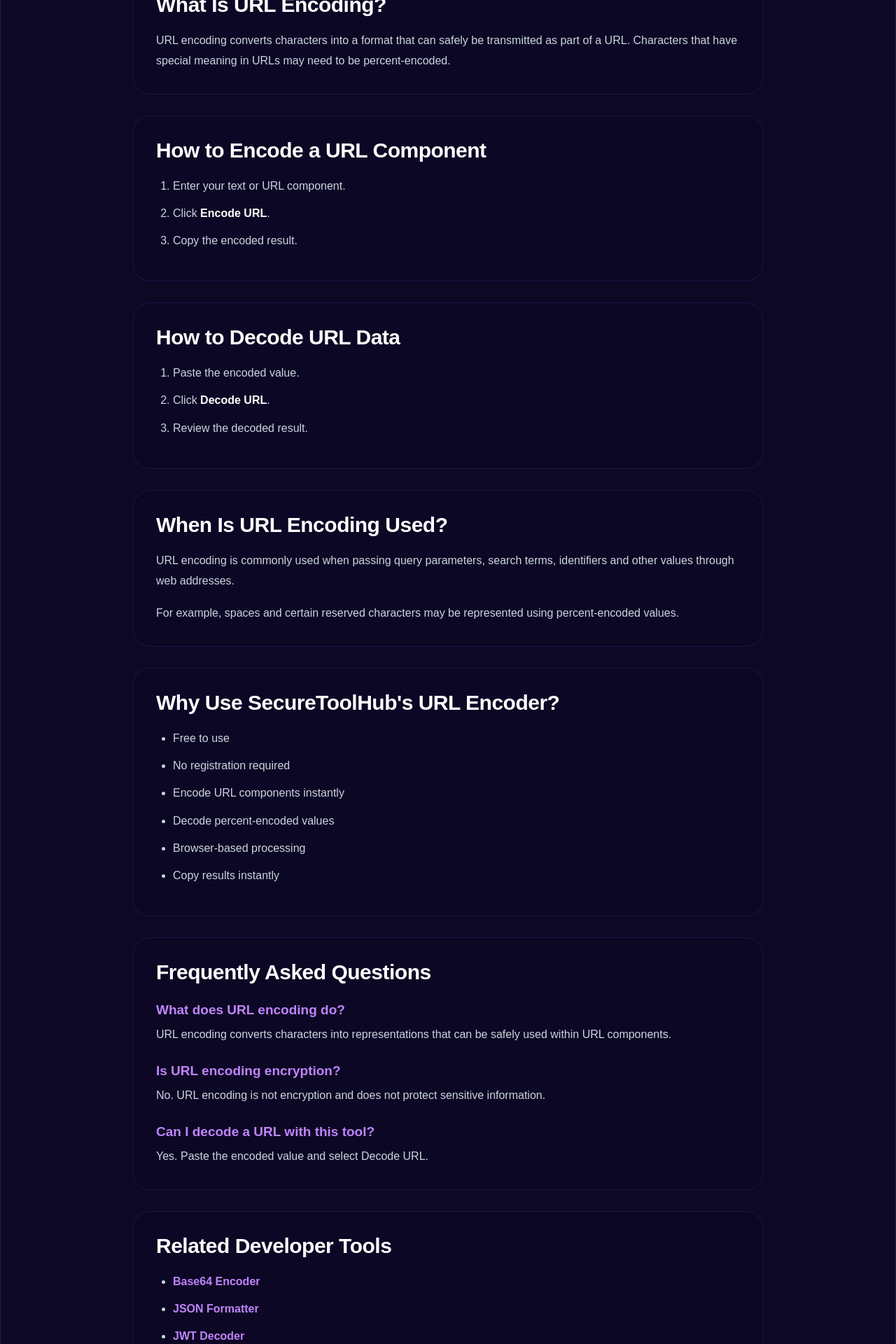
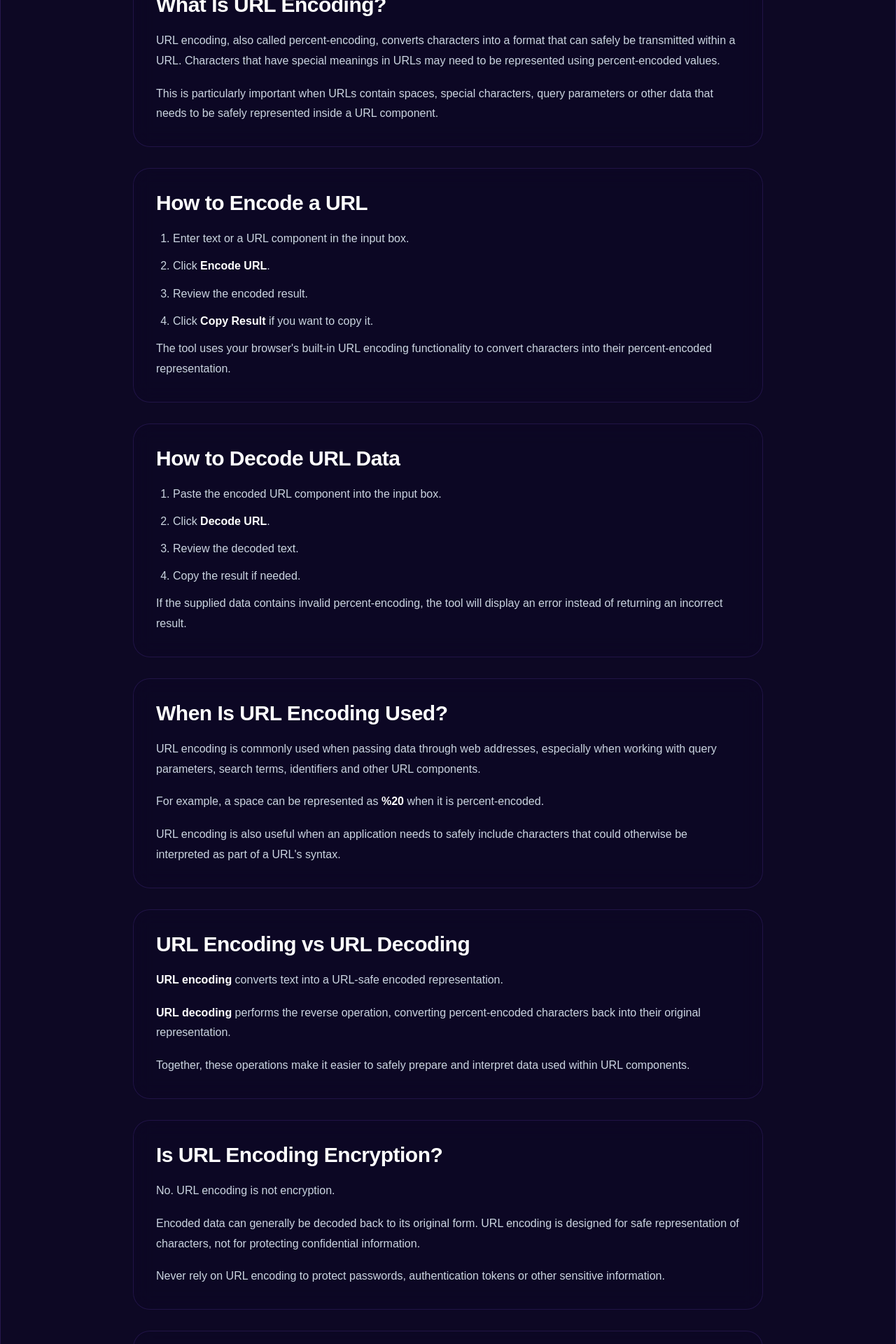
Before and after one commit to Tshepiso25/Securetoolhub, a React (Vite) app: page /url-encoder in a window 1280 px wide. Shown: the part 880-2800 px from the top of the page at 70% size. Built offline with nearby package versions, Linux system fonts and the light colour scheme.

Commit message:
Improve URL encoder SEO and functionality

```diff
--- a/src/pages/UrlEncoder.jsx
+++ b/src/pages/UrlEncoder.jsx
@@ -9,7 +9,7 @@ function UrlEncoder() {
   const [copied, setCopied] = useState(false)
 
   const encodeUrl = () => {
-    if (!input) {
+    if (!input.trim()) {
       setError("Please enter text or a URL to encode.")
       setOutput("")
       return
@@ -26,7 +26,7 @@ function UrlEncoder() {
   }
 
   const decodeUrl = () => {
-    if (!input) {
+    if (!input.trim()) {
       setError("Please enter encoded URL data to decode.")
       setOutput("")
       return
@@ -38,7 +38,9 @@ function UrlEncoder() {
       setCopied(false)
     } catch {
       setOutput("")
-      setError("Invalid encoded URL data.")
+      setError(
+        "Invalid encoded URL data. Check that the percent-encoded characters are valid."
+      )
     }
   }
 
@@ -48,12 +50,13 @@ function UrlEncoder() {
     try {
       await navigator.clipboard.writeText(output)
       setCopied(true)
+      setError("")
 
       setTimeout(() => {
         setCopied(false)
       }, 1800)
     } catch {
-      setError("Unable to copy the result.")
+      setError("Unable to copy the result. Please copy it manually.")
     }
   }
 
@@ -67,7 +70,7 @@ function UrlEncoder() {
   return (
     <ToolLayout
       title="URL Encoder & Decoder"
-      description="Encode and decode URL components instantly with this free online URL encoding tool."
+      description="Encode and decode URL components instantly with this free online URL encoding and decoding tool."
     >
       {copied && <div className="toast">✅ Result copied</div>}
 
@@ -95,7 +98,7 @@ function UrlEncoder() {
 
       <textarea
         className="tool-textarea"
-        placeholder="Result will appear here..."
+        placeholder="Encoded or decoded result will appear here..."
         value={output}
         readOnly
       />
@@ -114,43 +117,108 @@ function UrlEncoder() {
           <h2>What Is URL Encoding?</h2>
 
           <p>
-            URL encoding converts characters into a format that can safely be
-            transmitted as part of a URL. Characters that have special meaning
-            in URLs may need to be percent-encoded.
+            URL encoding, also called percent-encoding, converts characters
+            into a format that can safely be transmitted within a URL.
+            Characters that have special meanings in URLs may need to be
+            represented using percent-encoded values.
+          </p>
+
+          <p>
+            This is particularly important when URLs contain spaces, special
+            characters, query parameters or other data that needs to be safely
+            represented inside a URL component.
           </p>
         </div>
 
         <div className="tool-info-card">
-          <h2>How to Encode a URL Component</h2>
+          <h2>How to Encode a URL</h2>
 
           <ol>
-            <li>Enter your text or URL component.</li>
+            <li>Enter text or a URL component in the input box.</li>
             <li>Click <strong>Encode URL</strong>.</li>
-            <li>Copy the encoded result.</li>
+            <li>Review the encoded result.</li>
+            <li>Click <strong>Copy Result</strong> if you want to copy it.</li>
           </ol>
+
+          <p>
+            The tool uses your browser's built-in URL encoding functionality
+            to convert characters into their percent-encoded representation.
+          </p>
         </div>
 
         <div className="tool-info-card">
           <h2>How to Decode URL Data</h2>
 
           <ol>
-            <li>Paste the encoded value.</li>
+            <li>Paste the encoded URL component into the input box.</li>
             <li>Click <strong>Decode URL</strong>.</li>
-            <li>Review the decoded result.</li>
+            <li>Review the decoded text.</li>
+            <li>Copy the result if needed.</li>
           </ol>
+
+          <p>
+            If the supplied data contains invalid percent-encoding, the tool
+            will display an error instead of returning an incorrect result.
+          </p>
         </div>
 
         <div className="tool-info-card">
           <h2>When Is URL Encoding Used?</h2>
 
           <p>
-            URL encoding is commonly used when passing query parameters,
-            search terms, identifiers and other values through web addresses.
+            URL encoding is commonly used when passing data through web
+            addresses, especially when working with query parameters,
+            search terms, identifiers and other URL components.
           </p>
 
           <p>
-            For example, spaces and certain reserved characters may be
-            represented using percent-encoded values.
+            For example, a space can be represented as
+            <strong> %20</strong> when it is percent-encoded.
+          </p>
+
+          <p>
+            URL encoding is also useful when an application needs to safely
+            include characters that could otherwise be interpreted as part of
+            a URL's syntax.
+          </p>
+        </div>
+
+        <div className="tool-info-card">
+          <h2>URL Encoding vs URL Decoding</h2>
+
+          <p>
+            <strong>URL encoding</strong> converts text into a URL-safe encoded
+            representation.
+          </p>
+
+          <p>
+            <strong>URL decoding</strong> performs the reverse operation,
+            converting percent-encoded characters back into their original
+            representation.
+          </p>
+
+          <p>
+            Together, these operations make it easier to safely prepare and
+            interpret data used within URL components.
+          </p>
+        </div>
+
+        <div className="tool-info-card">
+          <h2>Is URL Encoding Encryption?</h2>
+
+          <p>
+            No. URL encoding is not encryption.
+          </p>
+
+          <p>
+            Encoded data can generally be decoded back to its original form.
+            URL encoding is designed for safe representation of characters,
+            not for protecting confidential information.
+          </p>
+
+          <p>
+            Never rely on URL encoding to protect passwords, authentication
+            tokens or other sensitive information.
           </p>
         </div>
 
@@ -162,8 +230,10 @@ function UrlEncoder() {
             <li>No registration required</li>
             <li>Encode URL components instantly</li>
             <li>Decode percent-encoded values</li>
-            <li>Browser-based processing</li>
+            <li>Runs directly in your browser</li>
+            <li>No software installation required</li>
             <li>Copy results instantly</li>
+            <li>Simple developer-friendly interface</li>
           </ul>
         </div>
 
@@ -171,38 +241,84 @@ function UrlEncoder() {
           <h2>Frequently Asked Questions</h2>
 
           <h3>What does URL encoding do?</h3>
+
           <p>
-            URL encoding converts characters into representations that can be
-            safely used within URL components.
+            URL encoding converts characters into representations that can
+            safely be used within URL components.
           </p>
 
-          <h3>Is URL encoding encryption?</h3>
+          <h3>What is percent-encoding?</h3>
+
           <p>
-            No. URL encoding is not encryption and does not protect sensitive
-            information.
+            Percent-encoding represents certain characters using a percent
+            sign followed by hexadecimal characters. For example, a space can
+            be represented as %20.
+          </p>
+
+          <h3>Is URL encoding the same as encryption?</h3>
+
+          <p>
+            No. URL encoding is not a security mechanism and should not be
+            used to protect confidential information.
           </p>
 
           <h3>Can I decode a URL with this tool?</h3>
+
           <p>
-            Yes. Paste the encoded value and select Decode URL.
+            Yes. Paste URL-encoded data into the input box and select
+            <strong> Decode URL</strong>.
+          </p>
+
+          <h3>Why can't my URL be decoded?</h3>
+
+          <p>
+            The input may contain malformed percent-encoded characters.
+            Check that encoded sequences use the correct percent sign followed
+            by two hexadecimal characters.
           </p>
         </div>
 
         <div className="tool-info-card">
           <h2>Related Developer Tools</h2>
 
+          <p>
+            You may also find these SecureToolHub tools useful:
+          </p>
+
           <ul>
             <li>
-              <Link to="/base64-encoder">Base64 Encoder</Link>
+              <Link to="/base64-encoder">
+                Base64 Encoder
+              </Link>
+              {" "}— encode and decode Base64 data.
             </li>
+
             <li>
-              <Link to="/json-formatter">JSON Formatter</Link>
+              <Link to="/json-formatter">
+                JSON Formatter
+              </Link>
+              {" "}— format, validate and minify JSON.
             </li>
+
             <li>
-              <Link to="/jwt-decoder">JWT Decoder</Link>
+              <Link to="/jwt-decoder">
+                JWT Decoder
+              </Link>
+              {" "}— decode JSON Web Tokens in your browser.
             </li>
+
             <li>
-              <Link to="/regex-tester">Regex Tester</Link>
+              <Link to="/regex-tester">
+                Regex Tester
+              </Link>
+              {" "}— test regular expressions instantly.
+            </li>
+
+            <li>
+              <Link to="/hash-generator">
+                Hash Generator
+              </Link>
+              {" "}— generate hashes from text.
             </li>
           </ul>
         </div>
```
